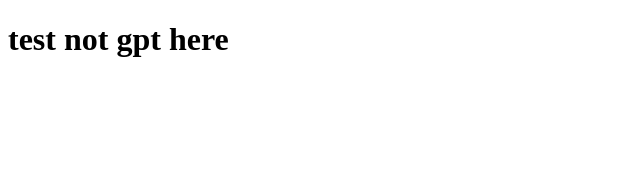
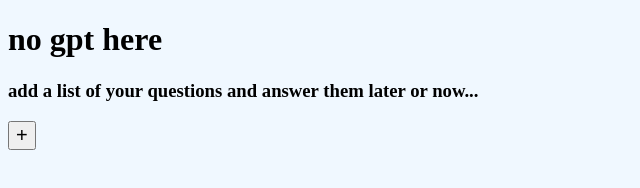
Before and after one commit to Meyyaou/no-help-chromeExtension, a browser extension: page hey.html in a window 1280 px wide. Shown: the whole page, without its empty margins (0-640 px from the left). Drawn offline with Linux system fonts and the light colour scheme.

Commit message:
added some style, not all

```diff
--- a/content.js
+++ b/content.js
@@ -1,6 +1,6 @@
 /**declarativeNetRequest might be best approach */
 
-//const redUrl = document.getElementById('urlDisplay')
+/*STEP1: recuperer l'url of current website */
 /*STEP2: verify if it's chat.openai.com maybe block the http res? */
 /*STEP3: redirect to our website */
 
--- a/hey.html
+++ b/hey.html
@@ -3,9 +3,14 @@
 <head>
     <meta charset="UTF-8">
     <meta name="viewport" content="width=device-width, initial-scale=1.0">
-    <title>Document</title>
+    <title>No help</title>
+<style>
+    body{background-color: aliceblue;}
+</style>
 </head>
 <body>
-    <h1>test not gpt here</h1>
+    <h1>no gpt here</h1>
+    <h3>add a list of your questions and answer them later or now...</h3>
+    <button style="font-size:20px">+<i class="fa fa-plus"></i></button>
 </body>
 </html>
--- a/script.js
+++ b/script.js
@@ -1,5 +1,4 @@
-/*STEP1: recuperer l'url of current website */
-
+/*
 document.addEventListener('DOMContentLoaded', async()=>{
   let queryOptions = { active: true, lastFocusedWindow: true };
   let [tab] = await chrome.tabs.query(queryOptions);
@@ -13,3 +12,4 @@ document.addEventListener('DOMContentLoaded', async()=>{
     document.getElementById('urlDisplay').textContent = 'No active tab found';
   }
 });
+*/
```
Also changed, not shown: index.html (+2 -4 lines).
